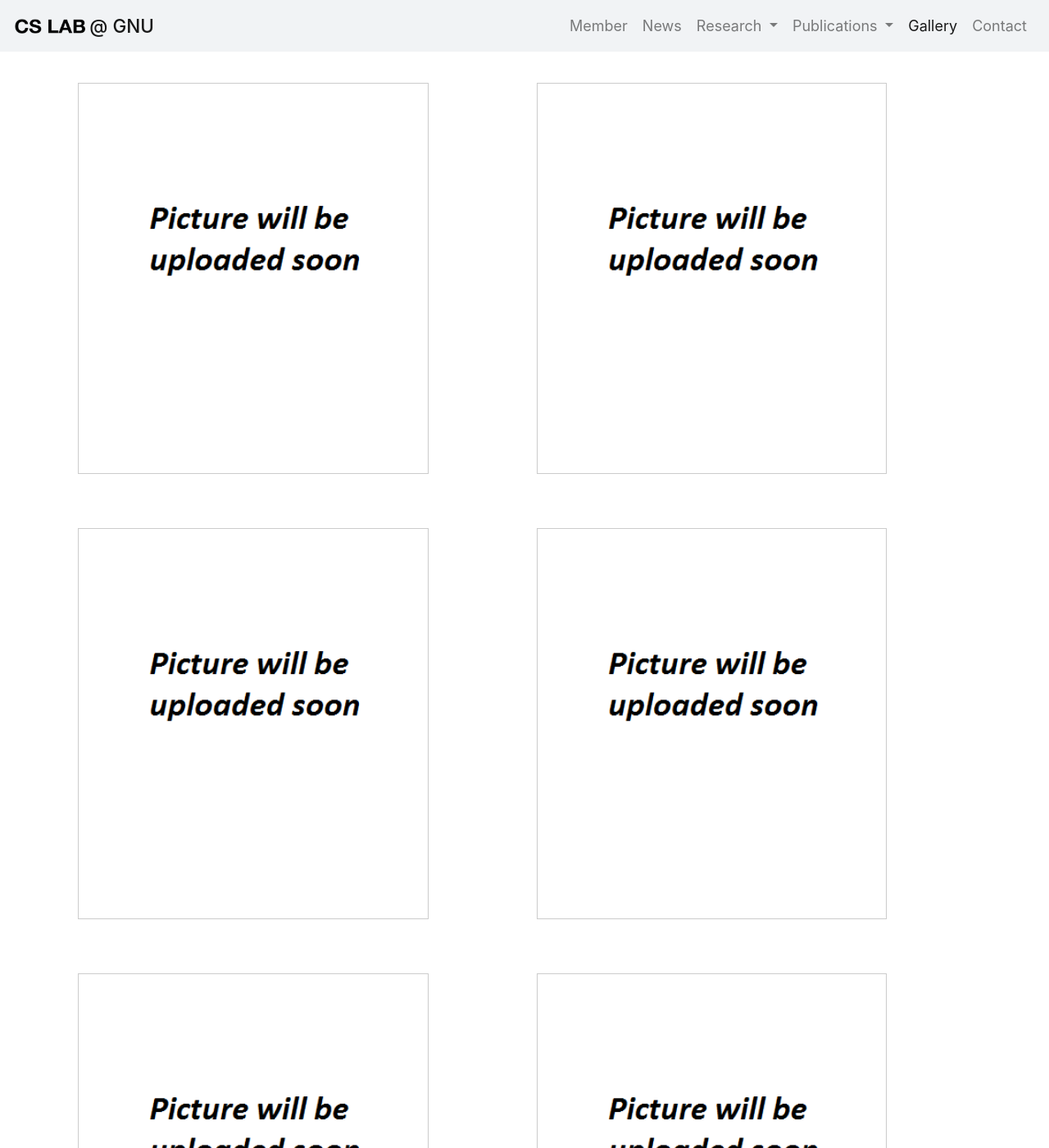
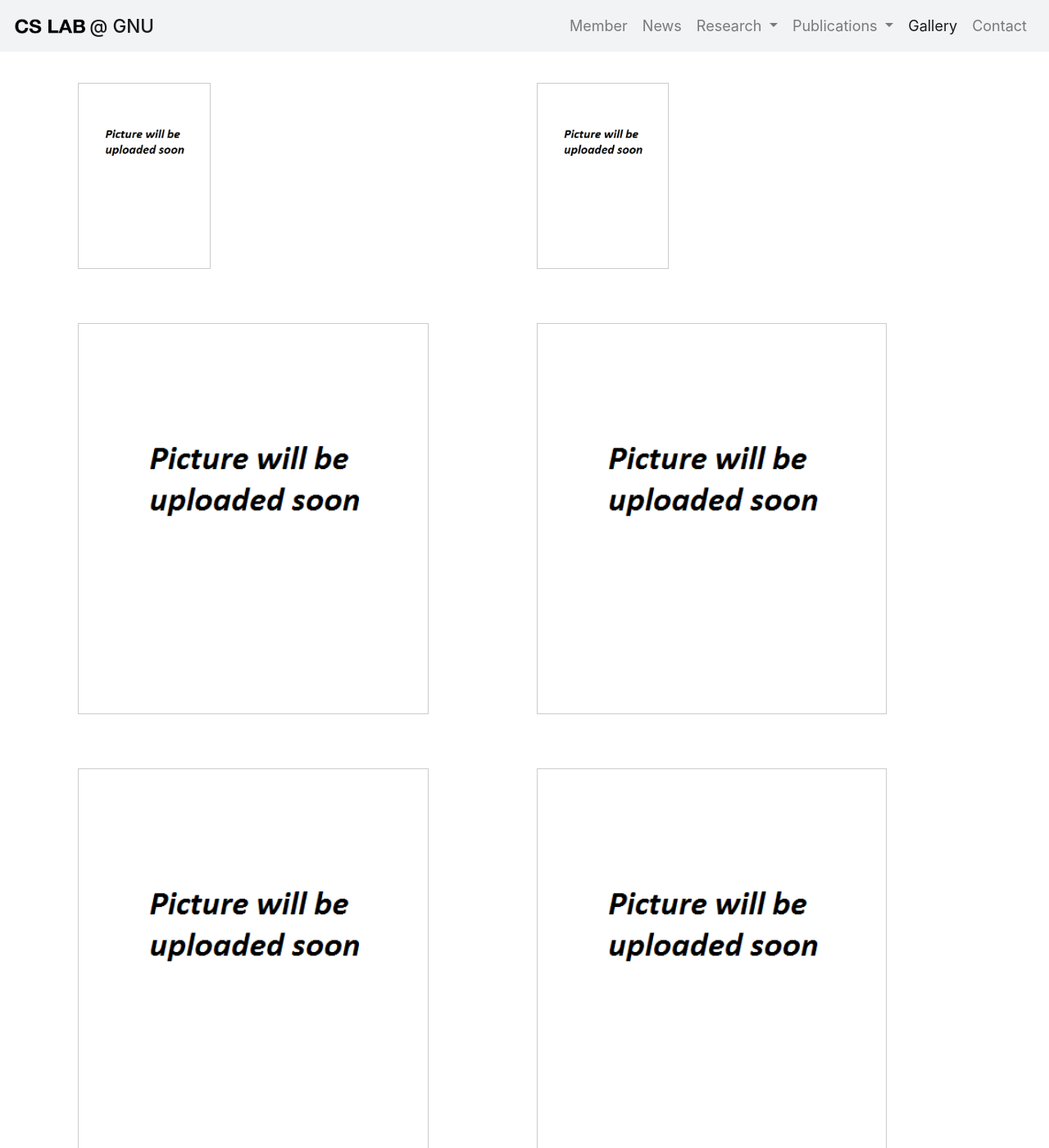
Before and after one commit to LEEJUH0/LEEJUH0.github.io, a Jekyll site: the page built from gallery/gallery.html, in a window 1280 px wide and 1400 px high. Shown: the whole window at 82% size. Built offline with Jekyll 4.4.1, drawn with Linux system fonts in a browser that asks for light colours; some web fonts are replaced.

Commit message:
Update gallery.html

```diff
--- a/gallery/gallery.html
+++ b/gallery/gallery.html
@@ -22,7 +22,7 @@
 
         div.gallery img {
             width: 100%;
-            height: 225;
+            height: 150;
         }
 
         div.desc {
@@ -39,20 +39,20 @@
 
 <body>
     <table>
-        <td width="580" height="250">
+        <td width="400" height="175">
             <div class="gallery">
                 <a target="_blank" href="img_5terre.jpg">
-                    <a href="test_image2.jpg"><img src="/post_image/upload.png" alt="Cinque Terre" width="1200"
-                            height="400"></a>
+                    <a href="test_image2.jpg"><img src="/post_image/upload.png" alt="Cinque Terre" width="400"
+                            height="150"></a>
                 </a>
                 <div class="desc">&nbsp;</div>
             </div>
         </td>
-        <td width="580" height="250">
+        <td width="400" height="175">
             <div class="gallery">
                 <a target="_blank" href="img_5terre.jpg">
-                    <a href="test_image2.jpg"><img src="/post_image/upload.png" alt="Cinque Terre" width="1200"
-                            height="400"></a>
+                    <a href="test_image2.jpg"><img src="/post_image/upload.png" alt="Cinque Terre" width="400"
+                            height="150"></a>
                 </a>
                 <div class="desc">&nbsp;</div>
             </div>
```
